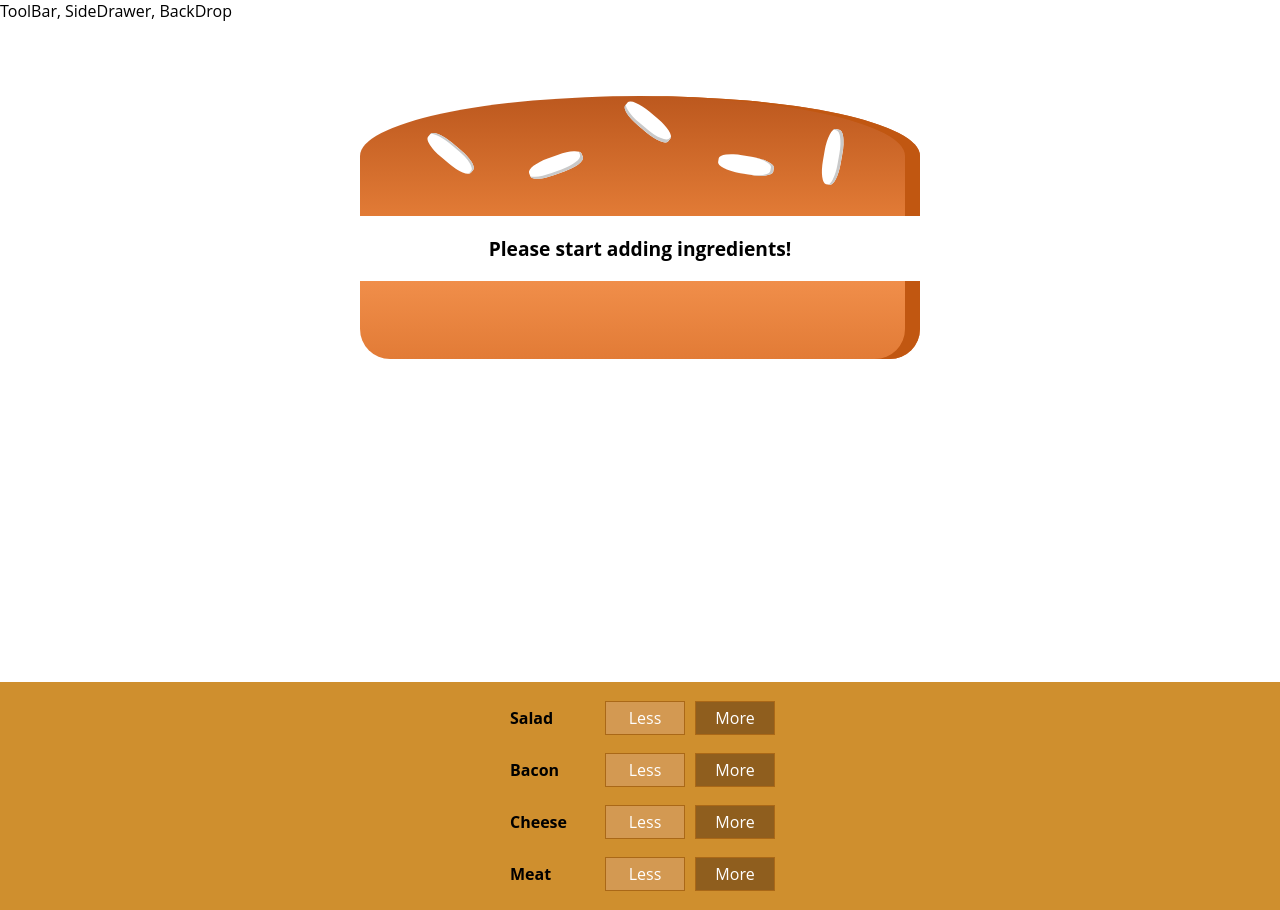
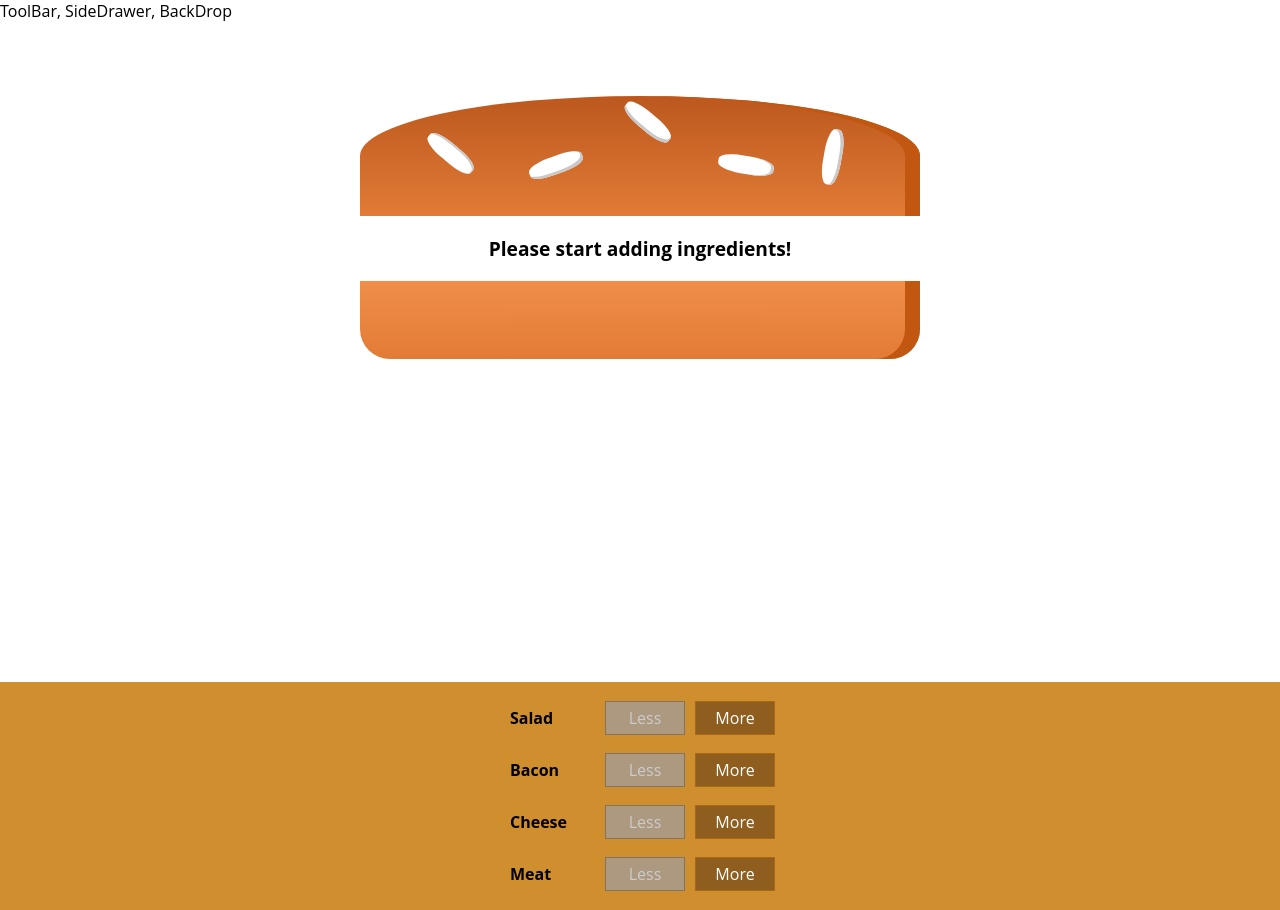
Before and after one commit to RaidenDilan/Burger-Builder, a React app: page / in a window 1280 px wide. Built offline with nearby package versions, Linux system fonts and the light colour scheme; the HTML template or start-up script is replaced by a standard one.

Commit message:
Removing Ingredients Safely

```diff
--- a/src/components/Burger/BuildControls/BuildControl/BuildControl.js
+++ b/src/components/Burger/BuildControls/BuildControl/BuildControl.js
@@ -6,8 +6,19 @@
   // label => ingredientLabel
   <div className={ classes.BuildControl }>
     <div className={ classes.Label }>{ props.label }</div>
-    <button className={ classes.Less }>Less</button>
-    <button className={ classes.More } onClick={ props.added }>More</button>
+    <button
+      className={ classes.Less }
+      onClick={ props.removed }
+      disabled= { props.disabled }
+      >
+      Less
+      </button>
+    <button
+      className={ classes.More }
+      onClick={ props.added }
+      >
+      More
+      </button>
   </div>
 );
 
--- a/src/components/Burger/BuildControls/BuildControls.js
+++ b/src/components/Burger/BuildControls/BuildControls.js
@@ -17,6 +17,8 @@
         key={ ctrl.label }
         label={ ctrl.label }
         added={ () => props.ingredientAdded(ctrl.type) }
+        removed={ () => props.ingredientRemoved(ctrl.type) }
+        disabled={ props.disabled[ctrl.type] }
         />
     )) }
   </div>
--- a/src/containers/BurgerBuilder/BurgerBuilder.js
+++ b/src/containers/BurgerBuilder/BurgerBuilder.js
@@ -46,14 +46,40 @@
   };
 
   removeIngredientHandler = (type) => {
+    const oldCOunt = this.state.ingredients[type];
 
+    if (oldCOunt <= 0) return; // return nothing if oldCOunt is equal to or less than 0.
+    const updatedCount = oldCOunt - 1;
+    const updatedIngredients = {
+      // State should be updated in an unmutable way
+      // Then use the spread opertar to distribute the properties of the old ingredients state into the new object we are creatng bellow.
+      ...this.state.ingredients
+    };
+
+    updatedIngredients[type] = updatedCount;
+    const priceDeduction = INGREDIENT_PRICES[type];
+    const oldPrice = this.state.totalPrice;
+    const newPrice = oldPrice - priceDeduction;
+
+    this.setState({ totalPrice: newPrice, ingredients: updatedIngredients });
   };
 
   render() {
+    const disabledInfo = {
+      ...this.state.ingredients
+    };
+    for (let key in disabledInfo) {
+      disabledInfo[key] = disabledInfo[key] <= 0;
+      // { salad: true, meat: false, ... }
+    }
     return (
       <Aux>
         <Burger ingredients={ this.state.ingredients } />
-        <BuildControls ingredientAdded={ this.addIngredientHandler }/>
+        <BuildControls
+          ingredientAdded={ this.addIngredientHandler }
+          ingredientRemoved={ this.removeIngredientHandler }
+          disabled={ disabledInfo }
+          />
       </Aux>
     );
   }
```
Also changed, not shown: 1 other file (tests, documents, lock files or other folders).
